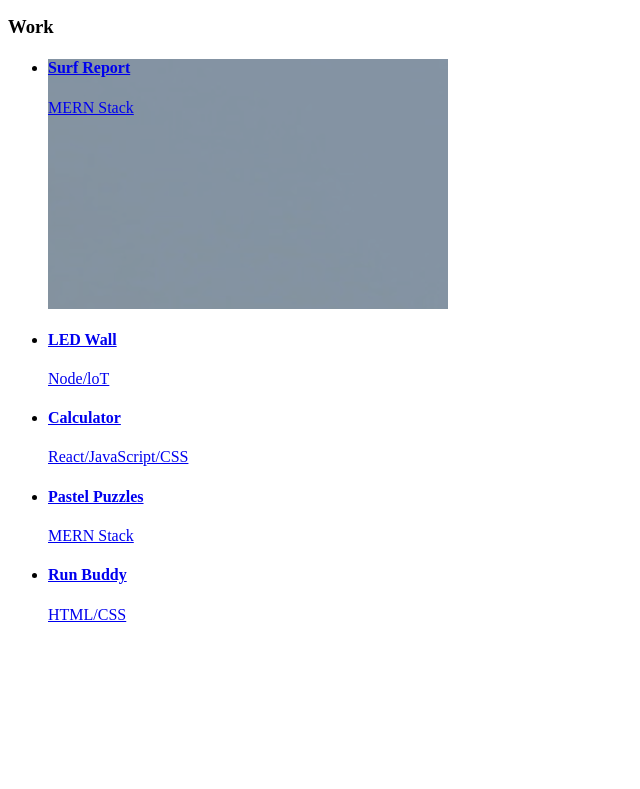
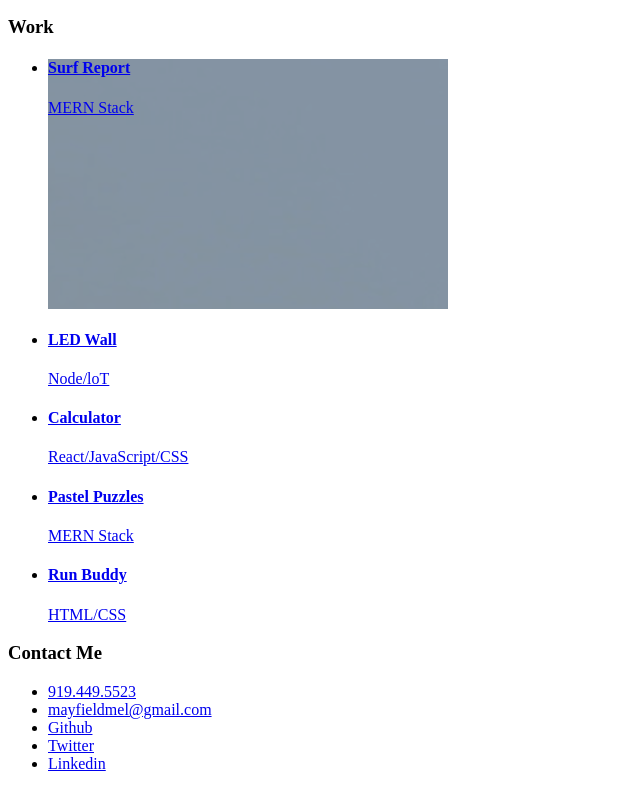
Before and after one commit to Mayfieldmel/Mayfield-Portfolio-2022, a plain HTML site: page index.html in a window 1280 px wide. Shown: the part 384-1173 px from the top of the page, without its empty margins (0-640 px from the left). Before the commit the page ends 1024 px from the top, so only its background shows below. Drawn offline with Linux system fonts and the light colour scheme.

Commit message:
HTML contact section & links

```diff
--- a/index.html
+++ b/index.html
@@ -56,8 +56,8 @@
         <!-- Work section-->
         <div>
             <h3>Work</h3>
-            <!-- portfolio navigation-->
-            <nav>
+            <!-- portfolio items & links-->
+            <div>
                 <ul>
                     <li>
                         <a href="#">
@@ -100,12 +100,31 @@
                         </a>
                     </li>
                 </ul>
-
-
-            </nav>
+            </div>
         </div>
 
-
-
+        <!--Contact Section-->
+        <footer>
+            <h3>Contact Me</h3>
+            <div>
+                <ul>
+                    <li>
+                        <a href="tel:919.449.5523">919.449.5523</a>
+                    </li>
+                    <li>
+                        <a href="mailto://mayfieldmel@gmail.com">mayfieldmel@gmail.com</a>
+                    </li>
+                    <li>
+                        <a href="https://github.com/Mayfieldmel">Github</a>
+                    </li>
+                    <li>
+                        <a href="https://twitter.com/Melissa130st0n">Twitter</a>
+                    </li>
+                    <li>
+                        <a href="https://www.linkedin.com/in/mjmayfield95/">Linkedin</a>
+                    </li>
+                </ul>
+            </div>
+        </footer>
     </body>
 </html>
```
